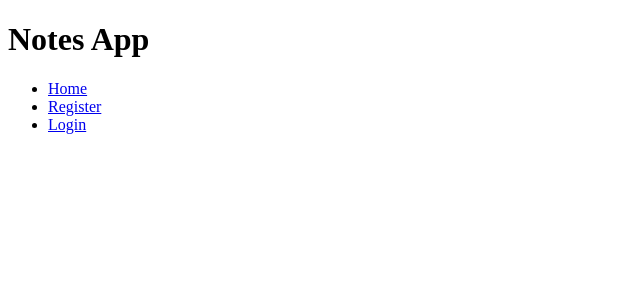
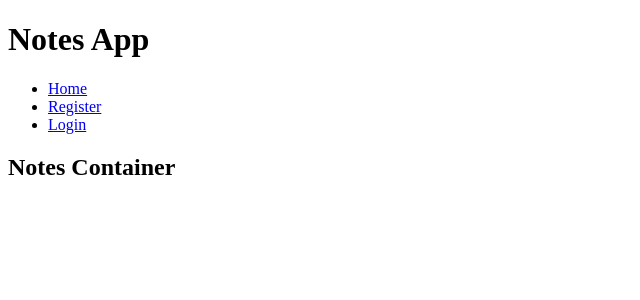
Before and after one commit to nalanagendra/notes-app, a React (Create React App) app: page /mynotes in a window 1280 px wide. Shown: the top 300 px of the page, without its empty margins (0-640 px from the left). Built offline with nearby package versions, Linux system fonts and the light colour scheme.

Commit message:
Notes route added with components

```diff
--- a/src/components/NavBar.js
+++ b/src/components/NavBar.js
@@ -7,6 +7,7 @@ import Login from "./userAuth/Login";
 import Register from "./userAuth/Register";
 import Account from "./userAuth/Account";
 import { userLogout } from "../actions/userActions";
+import NotesContainer from "./notes/NotesContainer";
 
 const NavBar = (props) => {
   const dispatch = useDispatch();
@@ -26,6 +27,9 @@ const NavBar = (props) => {
           <React.Fragment>
             <li>
               <Link to="/account">Account</Link>
+            </li>
+            <li>
+              <Link to="/mynotes">My Notes</Link>
             </li>
             <li>
               <Link to="/logout" onClick={handleLogout}>
@@ -51,6 +55,7 @@ const NavBar = (props) => {
         <Route path="/login" element={<Login />} />
         <Route path="/account" element={<Account />} />
         <Route path="/logout" element={<Navigate replace to="/" />} />
+        <Route path="/mynotes" element={<NotesContainer />} />
       </Routes>
     </div>
   );
--- /dev/null
+++ b/src/components/notes/NotesContainer.js
@@ -0,0 +1,11 @@
+import React from "react";
+
+const NotesContainer = (props) => {
+  return (
+    <div>
+      <h2>Notes Container</h2>
+    </div>
+  );
+};
+
+export default NotesContainer;
```
Also changed, not shown: src/components/notes/AddNote.js (added), src/components/notes/EditNote.js (added), src/components/notes/NoteForm.js (added), src/components/notes/NoteItem.js (added), src/components/notes/NotesList.js (added).
